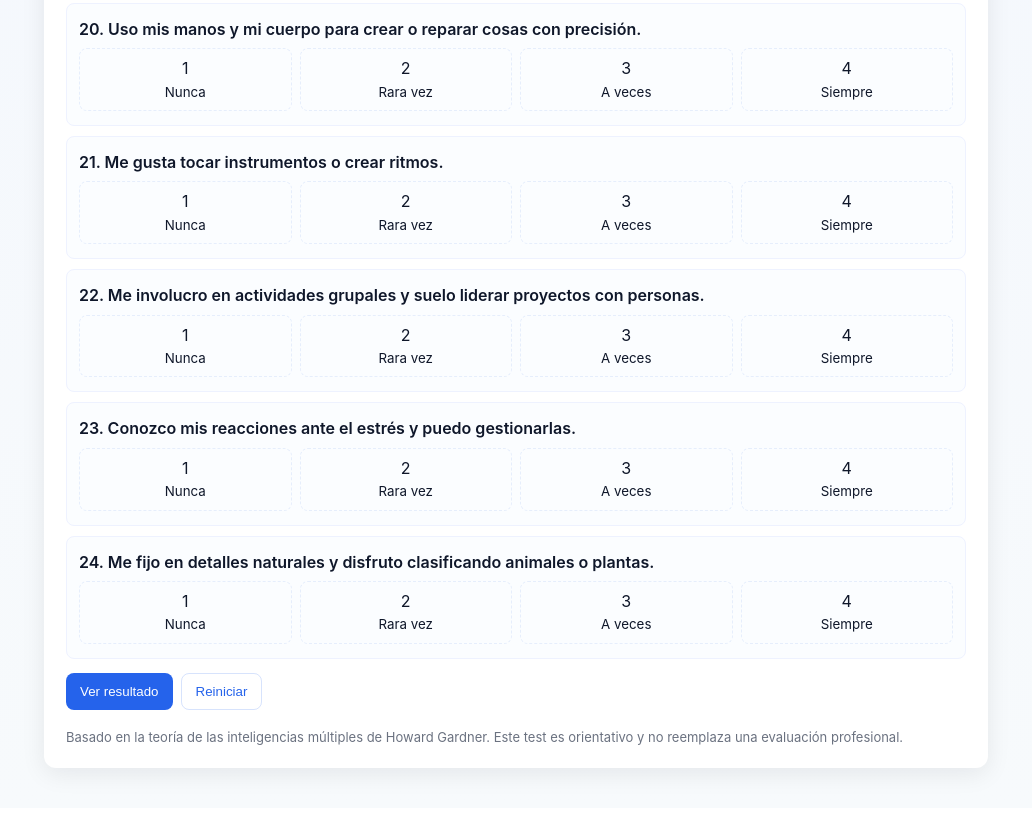
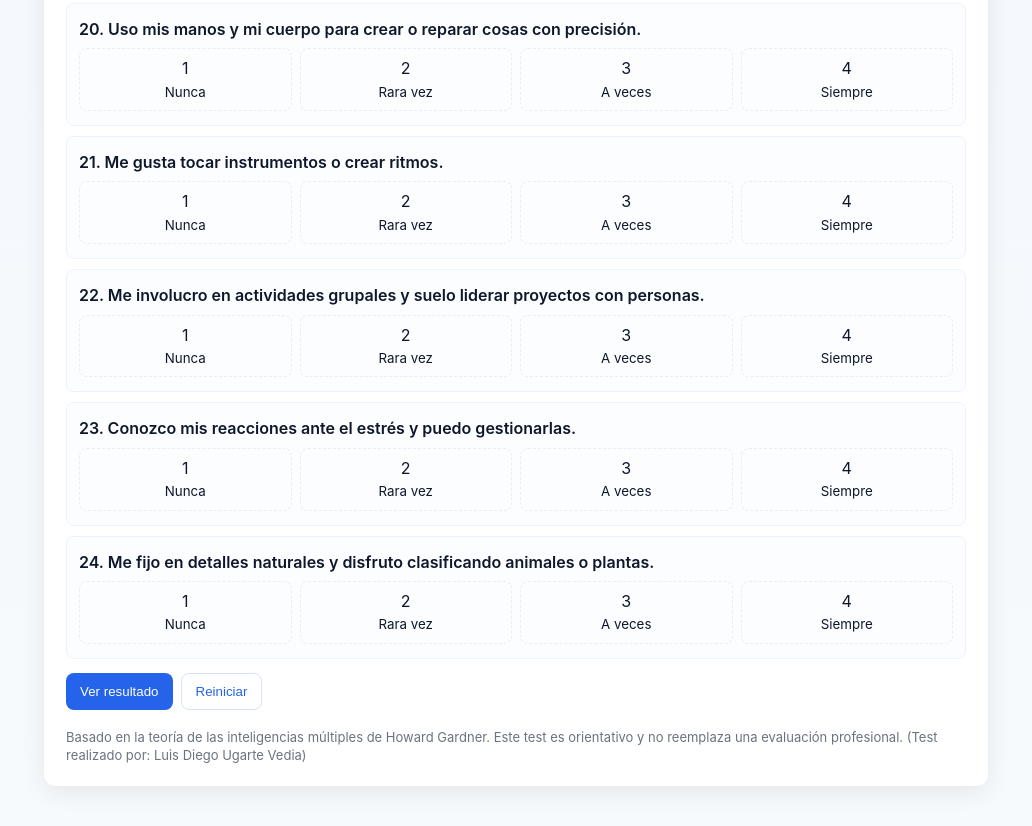
Before and after one commit to DiegoUV97/Inteligencias.multiples, a plain HTML site: page index.html in a window 1280 px wide. Shown: the part 2687-3513 px from the top of the page, without its empty margins (124-1156 px from the left). Drawn offline with Linux system fonts and the light colour scheme.

Commit message:
Update footer text with author credit

```diff
--- a/index.html
+++ b/index.html
@@ -171,7 +171,7 @@
 
         <div class="results" id="results" aria-live="polite"></div>
 
-        <footer>Basado en la teoría de las inteligencias múltiples de Howard Gardner. Este test es orientativo y no reemplaza una evaluación profesional.</footer>
+        <footer>Basado en la teoría de las inteligencias múltiples de Howard Gardner. Este test es orientativo y no reemplaza una evaluación profesional. (Test realizado por: Luis Diego Ugarte Vedia)</footer>
     </div>
 
     <script>
```
